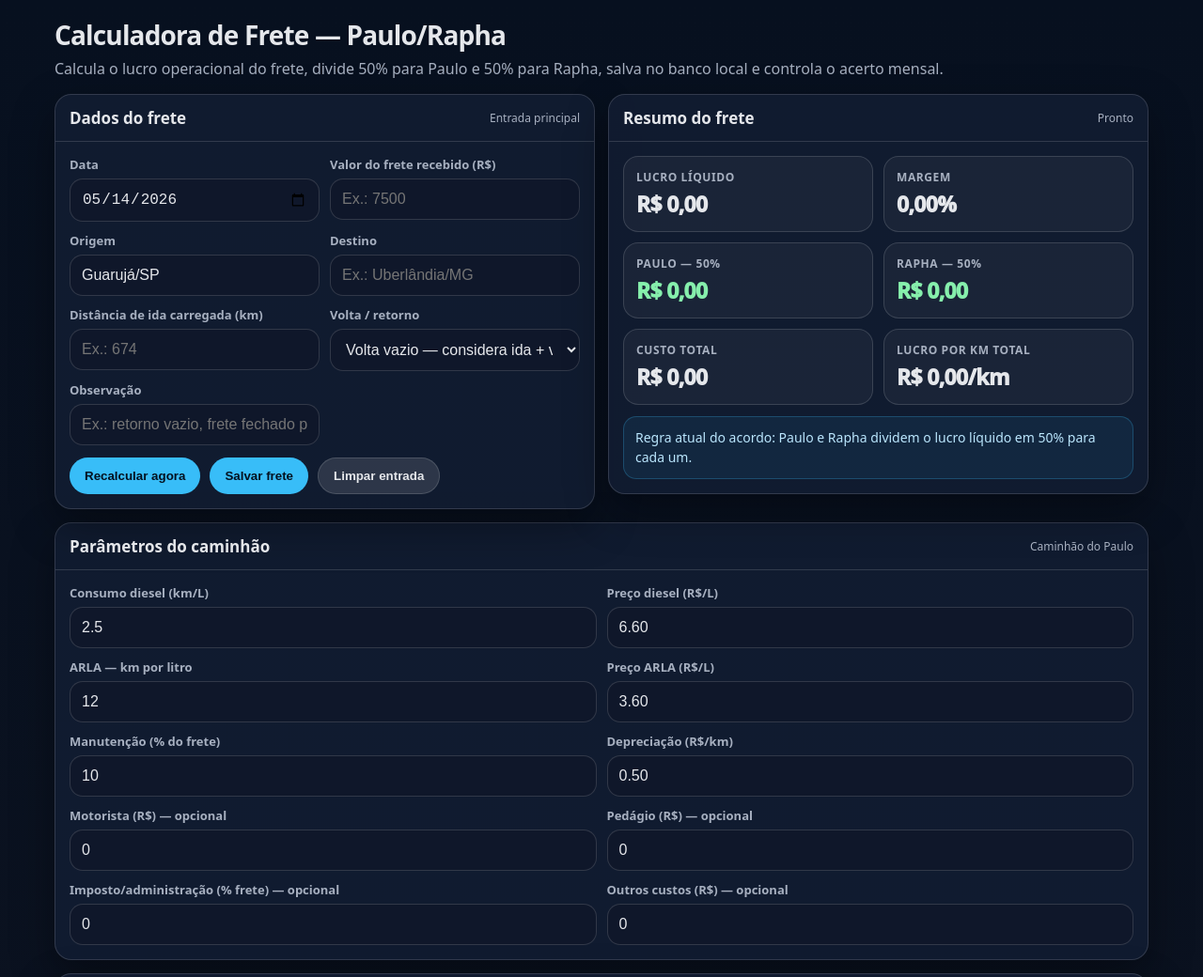
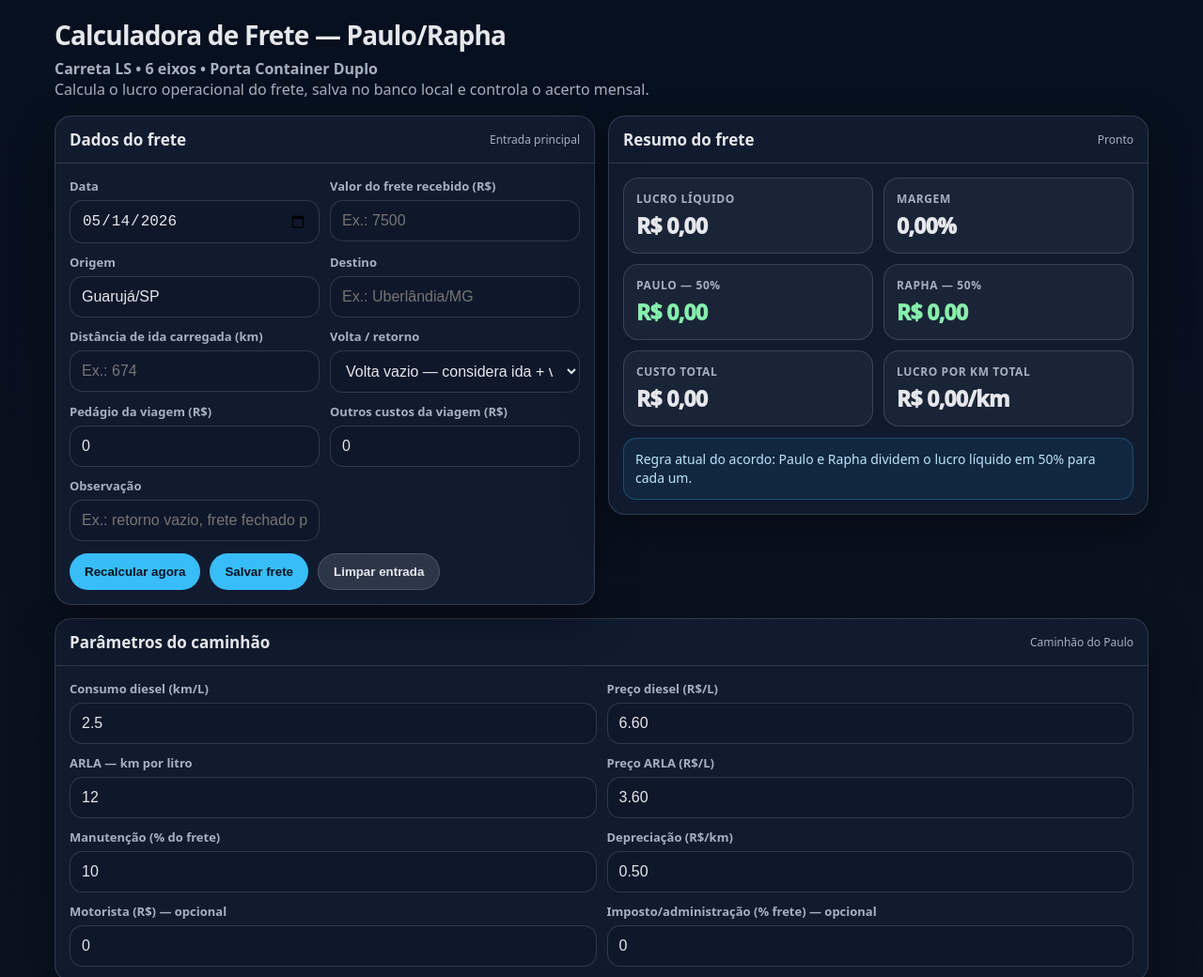
Before and after one commit to emerson1001a/CalculadoraFretePaulo, a website: page public/index.html in a window 1280 px wide. Shown: the top 1040 px of the page at 94% size. Drawn offline with Linux system fonts and the light colour scheme; no server answers.

Commit message:
Ajusta layout dos dados do frete

```diff
--- a/public/index.html
+++ b/public/index.html
@@ -287,7 +287,8 @@
   <div class="wrap">
 <h1>Calculadora de Frete — Paulo/Rapha</h1>
 <div class="sub">
-      Calcula o lucro operacional do frete, divide 50% para Paulo e 50% para Rapha, salva no banco local e controla o acerto mensal.
+  <strong>Carreta LS • 6 eixos • Porta Container Duplo</strong><br>
+  Calcula o lucro operacional do frete, salva no banco local e controla o acerto mensal.
 </div>
 
     <div class="grid">
@@ -336,6 +337,16 @@
             <div id="retornoManualBox" class="hidden">
   <label for="distanciaVolta">Distância de volta considerada (km)</label>
   <input id="distanciaVolta" inputmode="decimal" placeholder="Ex.: 674">
+</div>
+
+<div>
+  <label for="pedagio">Pedágio da viagem (R$)</label>
+  <input id="pedagio" inputmode="decimal" value="0" placeholder="Ex.: 430">
+</div>
+
+<div>
+  <label for="outrosCustos">Outros custos da viagem (R$)</label>
+  <input id="outrosCustos" inputmode="decimal" value="0" placeholder="Ex.: 120">
 </div>
 
 <div>
@@ -441,20 +452,14 @@
             <input id="motorista" inputmode="decimal" value="0">
           </div>
 
-          <div>
-            <label for="pedagio">Pedágio (R$) — opcional</label>
-            <input id="pedagio" inputmode="decimal" value="0">
-          </div>
+
 
           <div>
             <label for="impostoPct">Imposto/administração (% frete) — opcional</label>
             <input id="impostoPct" inputmode="decimal" value="0">
           </div>
 
-          <div>
-            <label for="outrosCustos">Outros custos (R$) — opcional</label>
-            <input id="outrosCustos" inputmode="decimal" value="0">
-          </div>
+
         </div>
       </div>
     </div>
```
Also changed, not shown: 2 other files. Lines whose indentation alone changed are shown as unchanged.
